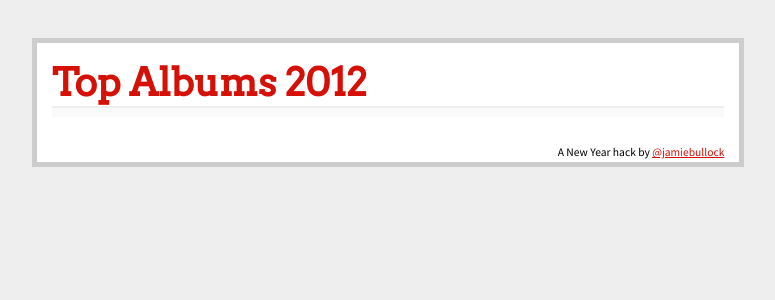
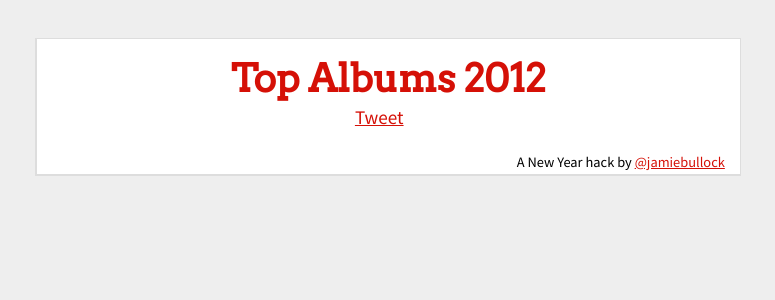
Before and after one commit to jamiebullock/top-albums, a Python web app: template templates/albums.html in a window 1280 px wide. Shown: the top 300 px of the page, without its empty margins (252-1027 px from the left). Run offline with Jinja, Linux system fonts and the light colour scheme; the template is opened without the code that fills it, so the values that code supplies are empty; some libraries are stand-ins or nearby versions.

Commit message:
added twitter share

```diff
--- a/static/style.css
+++ b/static/style.css
@@ -1,27 +1,73 @@
-body            {
-    font-family: "Source Sans Pro", "Helvetica Neue",helvetica, arial, sans-serif;
+body {
+    font-family: "Source Sans Pro", "Helvetica Neue", helvetica, arial, sans-serif;
     background: #eee;
 }
-a, h1, h2       { color: #d51007; }
-h1, h2          { font-family: "Arvo",'Georgia', serif;
-    margin: 0; }
-h1              { border-bottom: 2px solid #eee; }
-h2              { font-size: 1.2em; }
 
-#credit          { position: absolute; bottom:0; right:15px; font-size: 0.6em; margin-bottom: 3px;}
+a, h1 {
+    color: #d51007;
+}
 
-.page           { margin: 2em auto; width: 35em; border: 5px solid #ccc;
-                  padding: 0.8em; background: white; font-size: 1.2em; position:relative}
-.main-content   { margin-bottom: 30px;}
-.user-entry     {font-size: 1.2em}
-.entries        { list-style-position:inside; margin: 0; padding: 0; font-size: 1.2em;}
-.entries li     { margin: 0.8em 1.2em; }
-.entries li h2  { margin-left: -1em; }
-.add-entry      { font-size: 0.9em; border-bottom: 1px solid #ccc; }
-.add-entry dl   { font-weight: bold; }
-.odd            { background: #eee; }
-.metanav        { text-align: right; font-size: 0.8em; padding: 0.3em;
-                  margin-bottom: 1em; background: #fafafa; }
-.flash          { background: #CEE5F5; padding: 0.5em;
-                  border: 1px solid #AACBE2; }
-.error          { background: #F0D6D6; padding: 0.5em; }
+h1 {
+    font-family: "Arvo",'Georgia', serif;
+    text-align: center;
+    margin: 0;
+    /* border-bottom: 2px solid #eee; */
+}
+
+#credit {
+    position: absolute;
+    bottom:0;
+    right:15px;
+    font-size: 0.75em;
+    margin-bottom: 3px;
+}
+
+#twitter-share {
+    margin-top: 3px;
+    margin-left:auto;
+    margin-right:auto;
+    width: 10%;
+}
+
+.page {
+    margin: 2em auto;
+    width: 35em;
+    border-right: 1px solid #ddd;
+    border-top: 1px solid #ddd;
+    border-left: 2px solid #ddd;
+    border-bottom: 2px solid #ddd;
+    padding: 0.8em;
+    background: white;
+    font-size: 1.2em;
+    position:relative;
+}
+
+.main-content {
+    margin-bottom: 30px;
+}
+
+.entries {
+    list-style-position:inside;
+    margin: 0;
+    padding: 0;
+    font-size: 1.2em;
+}
+
+.entries li {
+    margin: 0.8em 1.2em;
+}
+
+.odd {
+    background: #eee;
+}
+
+.flash {
+    background: #CEE5F5;
+    padding: 0.5em;
+    border: 1px solid #AACBE2;
+}
+
+.error {
+    background: #F0D6D6;
+    padding: 0.5em;
+}
--- a/templates/albums.html
+++ b/templates/albums.html
@@ -6,5 +6,13 @@
 {% endfor %}
 </ol>
 
+<div id=twitter-share>
+    <a href="https://twitter.com/share" class="twitter-share-button" data-text="My top albums of 2012:" data-size="large">Tweet</a>
+
+    <script>
+        !function(d,s,id){var js,fjs=d.getElementsByTagName(s)[0];if(!d.getElementById(id)){js=d.createElement(s);js.id=id;js.src="//platform.twitter.com/widgets.js";fjs.parentNode.insertBefore(js,fjs);}}(document,"script","twitter-wjs");
+    </script>
+
+</div>
 
 {% endblock %}
--- a/templates/index.html
+++ b/templates/index.html
@@ -2,7 +2,7 @@
 {% block body %}
 
 <form action={{ url_for('get_user')}} method=post>
-    Enter your <a href="http://last.fm">last.fm</a> username: <input class=user-entry type=text name=user>
+    Enter your <a href="http://last.fm">last.fm</a> username: <input class=user-entry type=text name=user autofocus>
 </form>
 
 {% endblock %}
--- a/templates/layout.html
+++ b/templates/layout.html
@@ -1,12 +1,11 @@
 <!doctype html>
+<meta name="viewport" content="width=device-width, initial-scale=.4" />
 <title>>Top Albums 2012</title>
 <link href='http://fonts.googleapis.com/css?family=Source+Sans+Pro:300,400,700' rel='stylesheet' type='text/css'>
 <link rel=stylesheet type=text/css href="{{ url_for('static', filename='style.css') }}">
 <link href="http://fonts.googleapis.com/css?family=Arvo" rel="stylesheet" type="text/css">
 <div class=page>
     <h1>{% if username %}<a href=http://last.fm/user/{{ username }}>{{ username }}</a>'s {% endif %} Top Albums 2012</h1>
-  <div class=metanav>
-  </div>
     {% for message in get_flashed_messages() %}
     <div class=flash>{{ message }}</div>
     {% endfor %}
```
Lines whose indentation alone changed are shown as unchanged.
